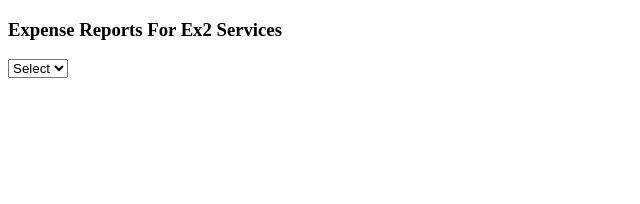
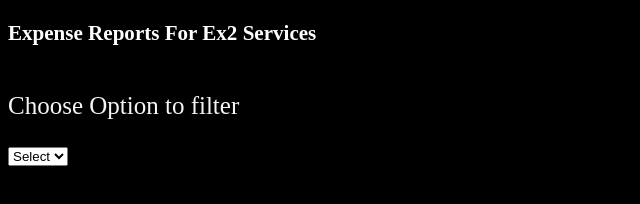
Before and after one commit to AnubhavMukhija7/Hackathon1, a website: page FrontEnd/task2/html/expense.html in a window 1280 px wide. Shown: the whole page, without its empty margins (0-640 px from the left). Drawn offline with Linux system fonts and the light colour scheme; no server answers.

Commit message:
expense html updated

```diff
--- a/FrontEnd/task2/css/main.css
+++ b/FrontEnd/task2/css/main.css
@@ -10,6 +10,8 @@ p {
 }
 body {
   background: #000;
+  color: white;
+  font-size:large;
 }
 LI {
   font-size: 17px;
--- a/FrontEnd/task2/html/expense.html
+++ b/FrontEnd/task2/html/expense.html
@@ -7,6 +7,7 @@
     <script src='./expense.js'></script>
     <title>Expense</title>
 </head>
+<link href="../css/main.css" rel="stylesheet" />
 <body>
     <h3>Expense Reports For Ex2 Services</h3>
     <!--<div>
@@ -20,9 +21,11 @@
     <div id='showExpenses'>
         <table id = 'table'></table>
     </div>
+    <p>Choose Option to filter</p>
     <select id='Year' onchange='filterExpensesOnChosenYear()'>
         <option>Select</option>
     </select>
+
     <div id='year'></div>
 </body>
 </html>
```
Also changed, not shown: FrontEnd/task2/html/home.html (+1 -1 lines).
